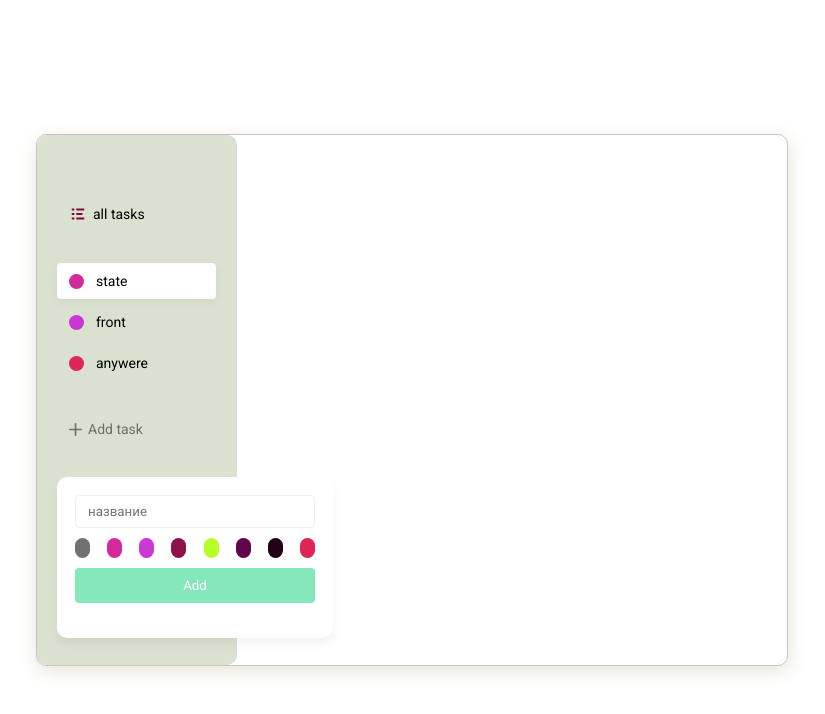
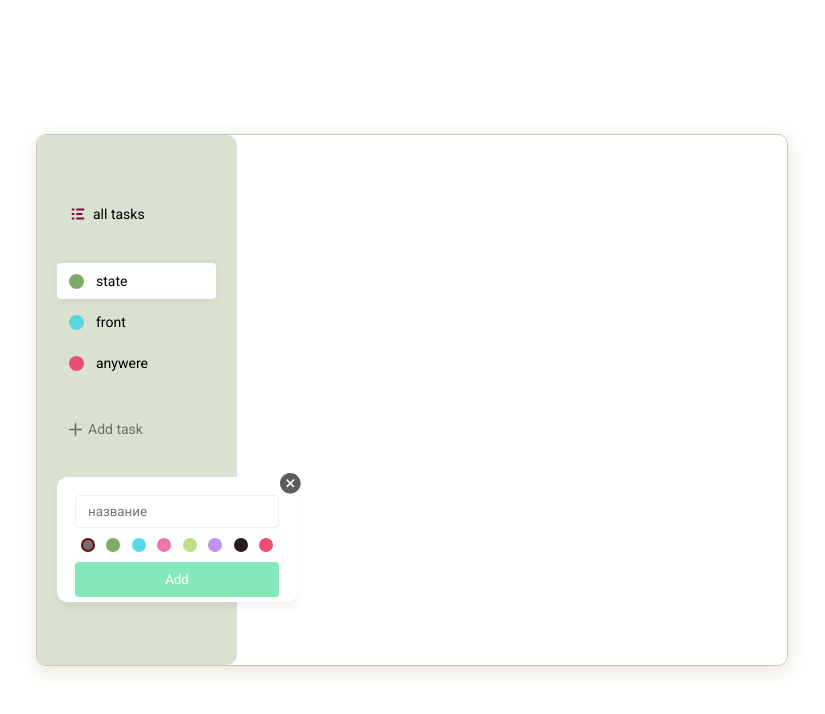
Before and after one commit to ReflectionFragment/Todo-test, a React (Create React App) app: page / in a window 1280 px wide. Both pictures are taken after a click on the element "Add task". Shown: the top 714 px of the page, without its empty margins (228-1053 px from the left). Built offline with nearby package versions, Linux system fonts and the light colour scheme.

Commit message:
'add list'

```diff
--- a/src/Components/AddList/AddList.scss
+++ b/src/Components/AddList/AddList.scss
@@ -4,30 +4,36 @@
     height: 125px;
     width: 240px;
     background-color: #ffffff;
-    left: 28px;
-    top: 353px;
-    box-shadow: 0px 6px 10px rgba(0, 0, 0, 0.05);
+    box-shadow: 0 6px 10px rgba(0, 0, 0, 0.05);
     border-radius: 10px;
+    box-sizing: border-box;
+  position: relative;
 
     .button {
       width: 100%;
       margin-top: 10px;
     }
-
+    &-close-btn{
+      position: absolute;
+      cursor: pointer;
+      right: -4px;
+      top: -4px;
+}
     &-colors {
       display: flex;
-      justify-content: space-between;
+      justify-content: space-around;
       margin-top: 10px;
 
       .badge {
-        width: 15px;
-        height: 20px;
+        width: 10px;
+        height: 10px;
+        cursor: pointer;
+        border: 2px solid transparent;
+
+        &.active {
+          border: 2px solid #720505;
+        }
       }
     }
   }
 }
-.add-list__popup-colors{
-  display: flex;
-  justify-content: space-between;
-  margin-top: 10px;
-}
--- a/src/Components/AddList/index.jsx
+++ b/src/Components/AddList/index.jsx
@@ -3,12 +3,13 @@ import List from "../List/List";
 import './AddList.scss';
 import Badge from "../Badge";
 
+import closeSvg from '../../assets/img/close.svg';
+
 const AddList = ({colors}) => {
     const [visiblePopup, setPopup] = useState(false);
-
+    const [selectedColor, selectColor] = useState(colors[0].id);
 
     return (
-
         <div className='add-list'>
             <List onClick={() => setPopup(true)}
                   items={[{
@@ -26,11 +27,20 @@ const AddList = ({colors}) => {
             />
             {visiblePopup && (
                 <div className='add-list__popup'>
+                    <img
+                        src={closeSvg}
+                        alt='x'
+                        className='add-list__popup-close-btn'/>
                     <input className='field' type='text' placeholder='название'/>
                     <div className='add-list__popup-colors'>
                         {colors.map((color) => {
-                            console.log(color.id);
-                            return <Badge key={color.id} color={color.name}/>
+                            // console.log(color.id);
+                            return <Badge onClick={() => selectColor(color.id)}
+                                          key={color.id}
+                                          color={color.name}
+                                          className={selectedColor === color.id && 'active'}
+
+                            />
                         })
                         }
                     </div>
--- a/src/Components/Badge/badge.scss
+++ b/src/Components/Badge/badge.scss
@@ -5,26 +5,26 @@
   border-radius: 15px;
 
   &__green {
-    background-color: #d22a9b;
+    background-color: #7cad68;
   }
   &__blue {
-    background-color: rgba(199, 42, 210, 0.93);
+    background-color: rgba(74, 215, 229, 0.93);
   }
   &__red {
-    background-color: #de2556;
+    background-color: #ea4e75;
   }
   &__black {
-    background-color: #230018;
+    background-color: #251a20;
   }
   &__pink {
-    background-color: rgba(131, 2, 60, 0.93);
+    background-color: rgba(234, 109, 167, 0.93);
   }
   &__purple {
-    background-color: #60054a;
+    background-color: #bd95ef;
   }
   &__grey {
     background-color: #737073;
   } &__lime {
-    background-color: #b6ff24;
+    background-color: #bede83;
   }
 }
--- a/src/Components/Badge/index.jsx
+++ b/src/Components/Badge/index.jsx
@@ -1,5 +1,9 @@
 import React from 'react';
 import './badge.scss';
-const Badge =({color})=>(<i className={`badge badge__${color}`}/>);
+import classNames from "classnames";
+
+const Badge = ({color, onClick, className}) => (<i onClick={onClick}
+                                                   className={ classNames ('badge',{[`badge__${color}`]: color}, className)}/>
+);
 
 export default Badge;
```
